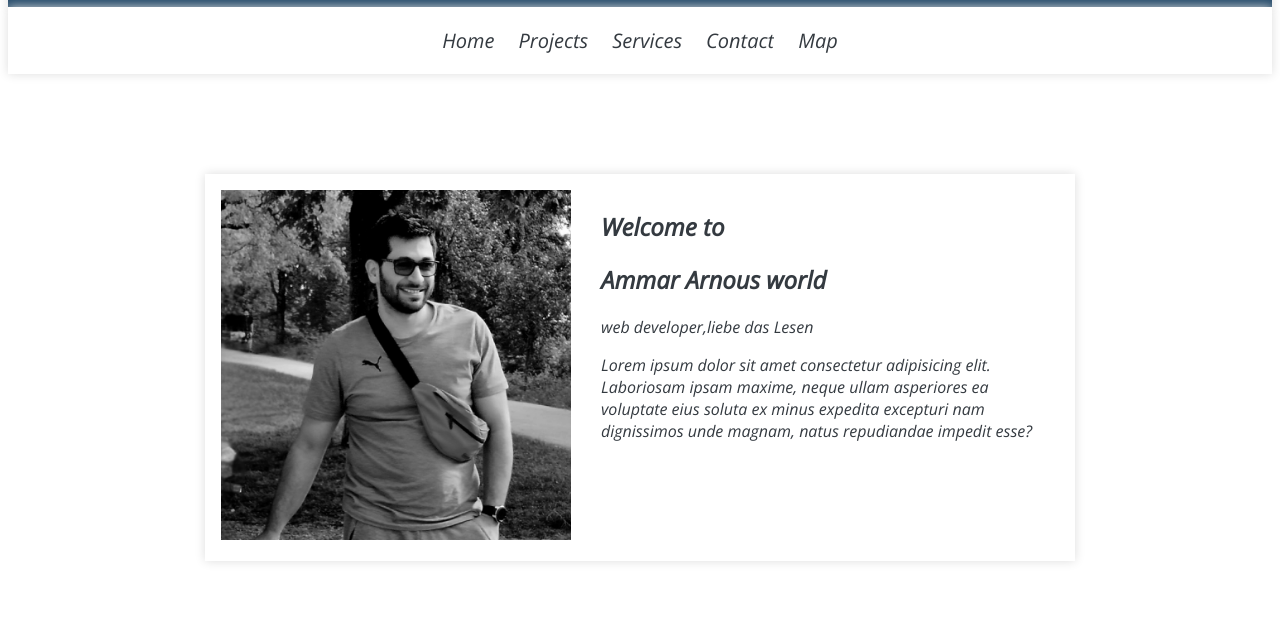
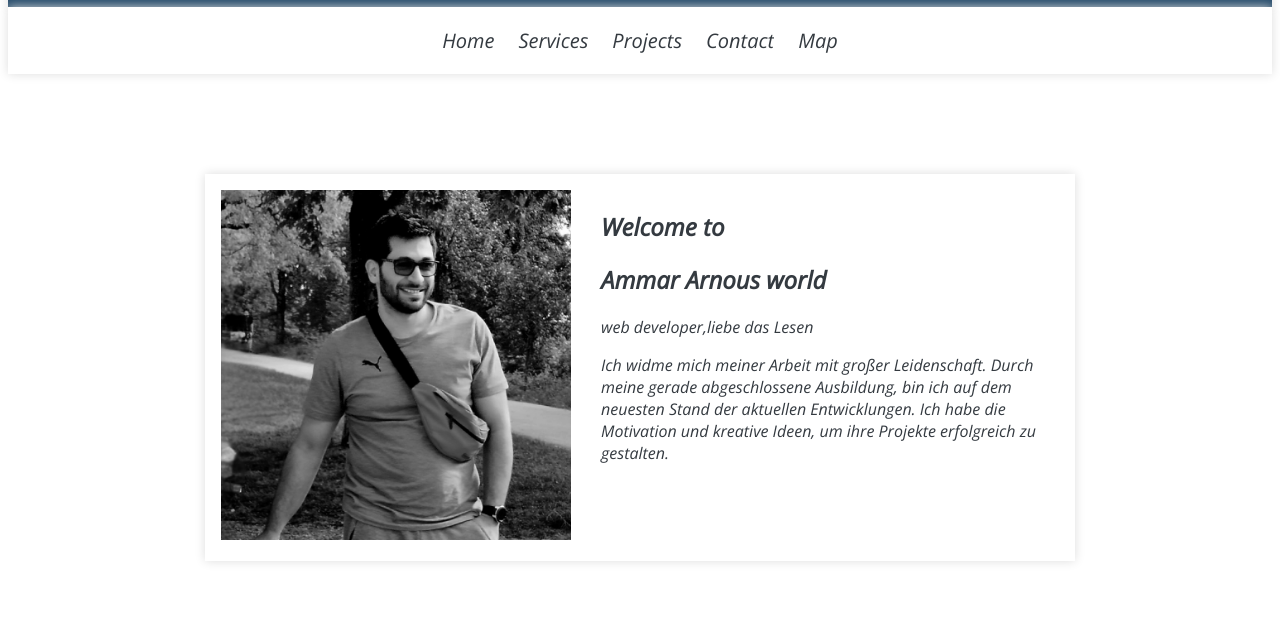
Before and after one commit to AmmarArnous/Portfolio-Project, a plain HTML site: page index.html in a window 1280 px wide. Shown: the part 160-800 px from the top of the page. Drawn offline with nearby package versions, Linux system fonts and the light colour scheme.

Commit message:
Neue Wireframes

```diff
--- a/index.html
+++ b/index.html
@@ -38,8 +38,8 @@
     <div class="nav">
         <ul class="nav-bar">
             <li><a href="#home">Home</a></li>
+            <li><a href="#services">Services</a></li>
             <li><a href="#projects">Projects</a></li>
-            <li><a href="#services">Services</a></li>
             <li><a href="#co">Contact</a></li>
             <li><a href="#map">Map</a></li>
         </ul>
@@ -61,7 +61,11 @@
         <h1>Welcome to   </h1>
         <h2>Ammar Arnous world</h2>
         <p>web developer,liebe das Lesen </p>
-        <article>Lorem ipsum dolor sit amet consectetur adipisicing elit. Laboriosam ipsam maxime, neque ullam asperiores ea voluptate eius soluta ex minus expedita excepturi nam dignissimos unde magnam, natus repudiandae impedit esse?</article>
+        <article>
+          Ich widme mich meiner Arbeit mit großer Leidenschaft.
+          Durch meine gerade abgeschlossene Ausbildung, bin ich auf dem neuesten Stand der aktuellen Entwicklungen.
+          Ich habe die Motivation und kreative Ideen, um ihre Projekte erfolgreich zu gestalten.
+        </article>
         </ul>
 
 
```
Also changed, not shown: docs/Farben/212529.png (deleted), docs/Farben/2196F3.png (deleted), docs/Farben/343A40.png (deleted), docs/Farben/7A7979.png (deleted), docs/Farben/Color.png (added), docs/Farben/DDDDDD.png (deleted), docs/Farben/FFFFFF.png (deleted), docs/Wireframes/Mobile page.png (added), docs/Wireframes/Mobile-page-.png (deleted), 1 other file.
